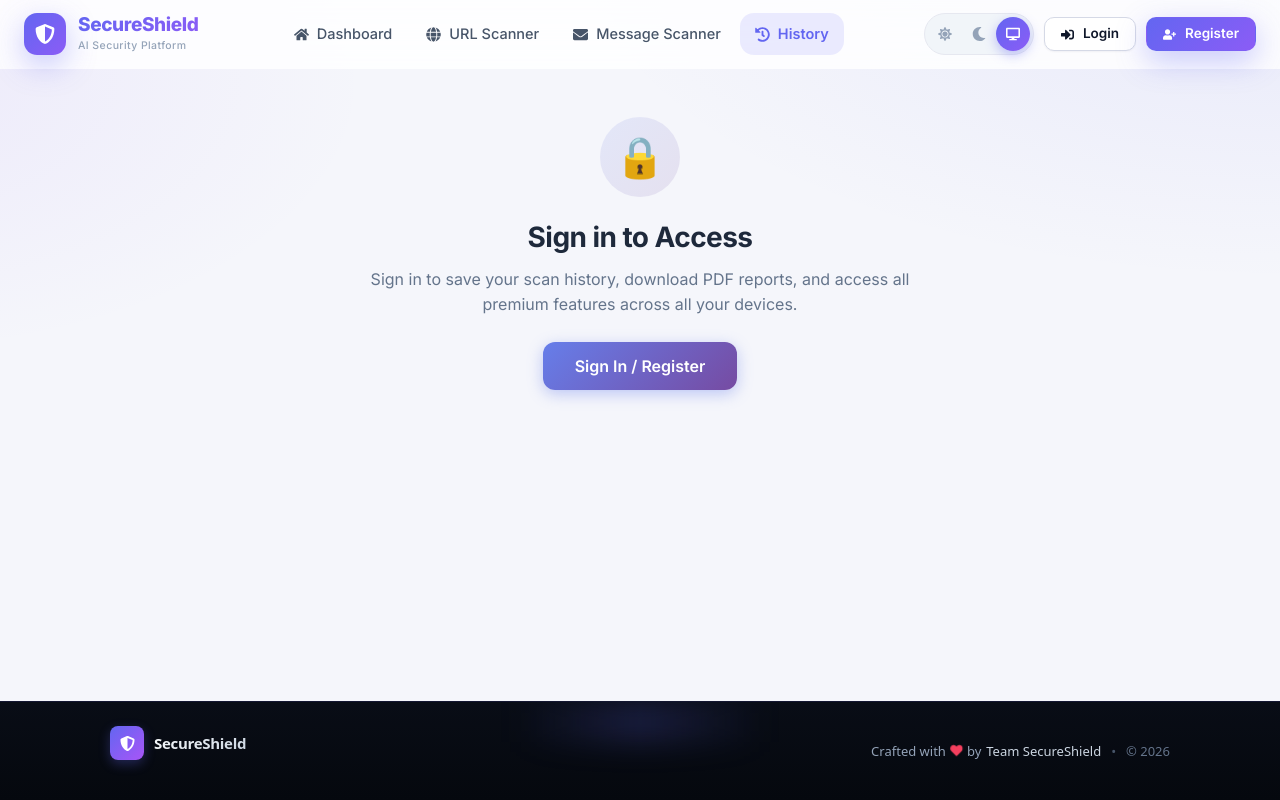
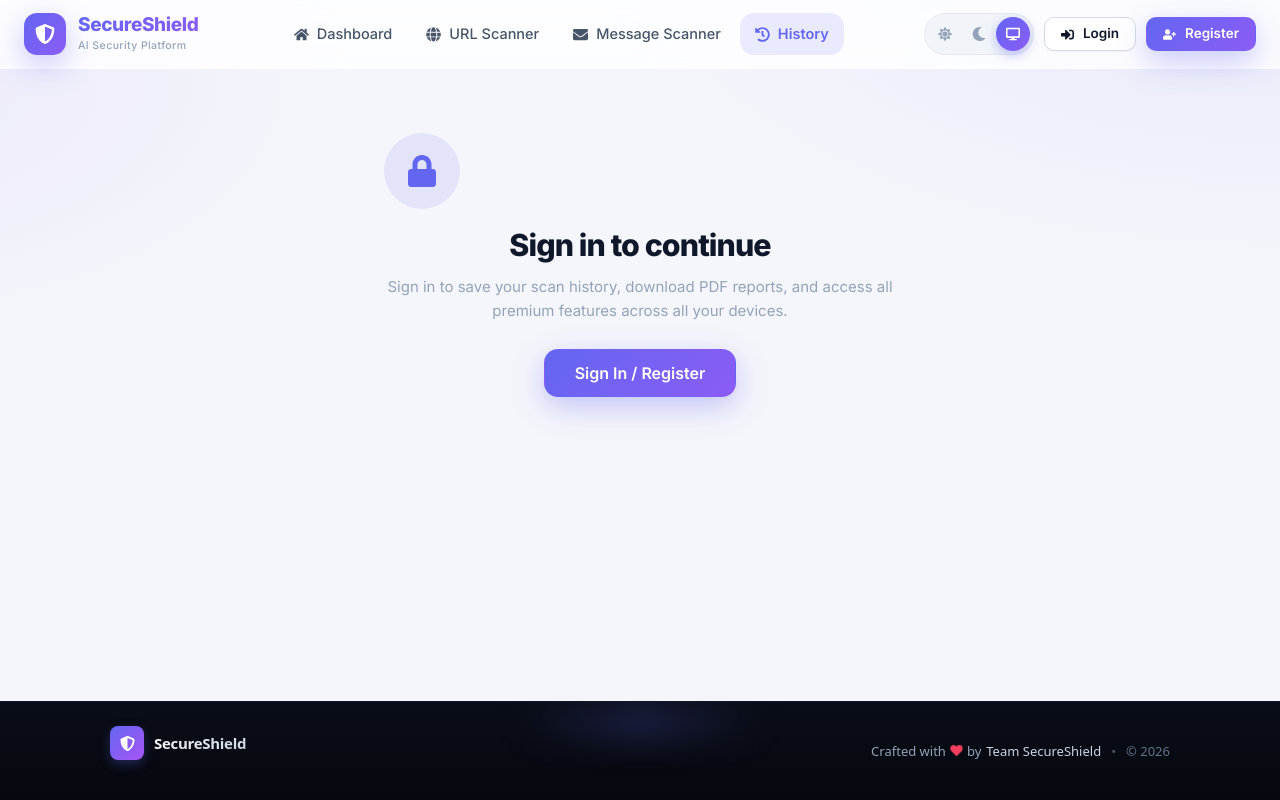
Before and after one commit to DayaShankar215/testingV2, a React (Vite) app in the folder phishing-detection-frontend/: page /history in a window 1280 px wide. Built offline with nearby package versions, Linux system fonts and the light colour scheme.

Commit message:
restructuring the design of the code with modernized look

```diff
--- a/phishing-detection-frontend/src/components/common/ProtectedRoute.jsx
+++ b/phishing-detection-frontend/src/components/common/ProtectedRoute.jsx
@@ -2,6 +2,7 @@
 import React from "react";
 import { useAuth } from "../../context/AuthContext";
 import AuthModal from "./AuthModal";
+import { FaLock } from "react-icons/fa";
 
 const ProtectedRoute = ({ children, showAuthModal = true }) => {
   const { isAuthenticated, loading } = useAuth();
@@ -9,24 +10,8 @@ const ProtectedRoute = ({ children, showAuthModal = true }) => {
 
   if (loading) {
     return (
-      <div
-        style={{
-          display: "flex",
-          justifyContent: "center",
-          alignItems: "center",
-          minHeight: "400px",
-        }}
-      >
-        <div
-          style={{
-            width: "48px",
-            height: "48px",
-            border: "4px solid #e2e8f0",
-            borderTop: "4px solid #667eea",
-            borderRadius: "50%",
-            animation: "spin 0.8s linear infinite",
-          }}
-        />
+      <div className="loading" role="status" aria-live="polite">
+        <span className="spinner spinner-lg" aria-hidden="true" />
       </div>
     );
   }
@@ -34,77 +19,22 @@ const ProtectedRoute = ({ children, showAuthModal = true }) => {
   if (!isAuthenticated && showAuthModal) {
     return (
       <>
-        <div
-          style={{
-            padding: "40px 20px",
-            textAlign: "center",
-            maxWidth: "600px",
-            margin: "0 auto",
-          }}
-        >
-          <div
-            style={{
-              width: "80px",
-              height: "80px",
-              borderRadius: "50%",
-              background:
-                "linear-gradient(135deg, #667eea20 0%, #764ba220 100%)",
-              display: "flex",
-              alignItems: "center",
-              justifyContent: "center",
-              margin: "0 auto 24px",
-            }}
-          >
-            <span style={{ fontSize: "40px" }}>🔒</span>
+        <div className="container">
+          <div className="gate">
+            <div className="empty-icon">
+              <FaLock />
+            </div>
+            <h1 className="page-title" style={{ fontSize: "1.9rem" }}>
+              Sign in to continue
+            </h1>
+            <p className="text-muted" style={{ maxWidth: 520, margin: "10px auto 26px" }}>
+              Sign in to save your scan history, download PDF reports, and access
+              all premium features across all your devices.
+            </p>
+            <button className="btn btn-primary btn-lg" onClick={() => setShowModal(true)}>
+              Sign In / Register
+            </button>
           </div>
-          <h2
-            style={{
-              fontSize: "28px",
-              fontWeight: "700",
-              color: "#1e293b",
-              marginBottom: "12px",
-            }}
-          >
-            Sign in to Access
-          </h2>
-          <p
-            style={{
-              fontSize: "16px",
-              color: "#64748b",
-              lineHeight: "1.6",
-              marginBottom: "24px",
-            }}
-          >
-            Sign in to save your scan history, download PDF reports, and access
-            all premium features across all your devices.
-          </p>
-          <button
-            onClick={() => setShowModal(true)}
-            style={{
-              padding: "14px 32px",
-              background: "linear-gradient(135deg, #667eea 0%, #764ba2 100%)",
-              color: "white",
-              border: "none",
-              borderRadius: "12px",
-              fontSize: "16px",
-              fontWeight: "600",
-              cursor: "pointer",
-              transition: "all 0.3s ease",
-              boxShadow: "0 4px 15px rgba(102,126,234,0.4)",
-            }}
-            onMouseEnter={(e) => {
-              e.currentTarget.style.transform = "translateY(-2px)";
-              e.currentTarget.style.boxShadow =
-                "0 8px 25px rgba(102,126,234,0.5)";
-            }}
-            onMouseLeave={(e) => {
-              e.currentTarget.style.transform = "translateY(0)";
-              e.currentTarget.style.boxShadow =
-                "0 4px 15px rgba(102,126,234,0.4)";
-            }}
-          >
-            Sign In / Register
-          </button>
         </div>
         <AuthModal
           isOpen={showModal}
```
